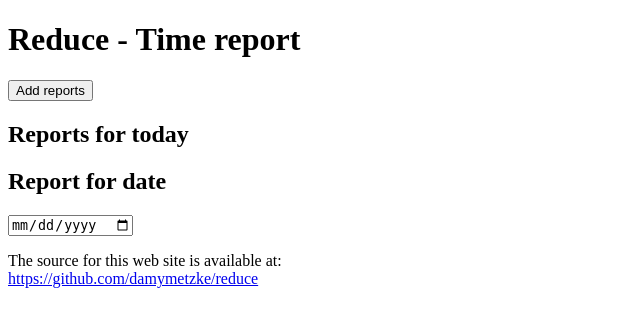
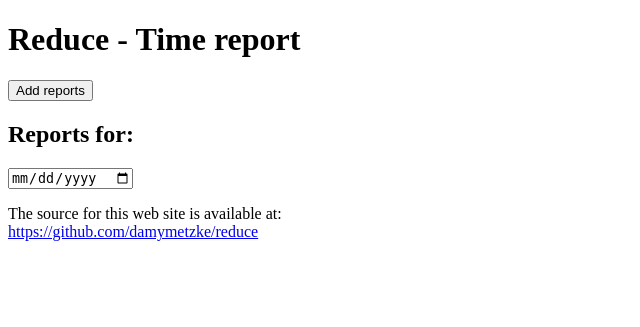
Before and after one commit to damymetzke/reduce, a Python web app: template templates/time-reports.html in a window 1280 px wide. Shown: the top 327 px of the page, without its empty margins (0-640 px from the left). Run offline with Jinja, Linux system fonts and the light colour scheme; the template is opened without the code that fills it, so the values that code supplies are empty; some libraries are stand-ins or nearby versions.

Commit message:
Remove today specific time report view
Using only one view which defaults to today makes more sense from a user
experience perspective.

```diff
--- a/templates/time-reports.html
+++ b/templates/time-reports.html
@@ -36,15 +36,7 @@
       Add reports
     </button>
 
-    <h2> Reports for today </h2>
-    <ul>
-      {% for item in time_reports_today %}
-        <li> {{ item }} </li>
-      {% endfor %}
-    </ul>
-
-    <h2> Report for date </h2>
-
+    <h2> Reports for: </h2>
     <form>
       <input
         type="date"
```
